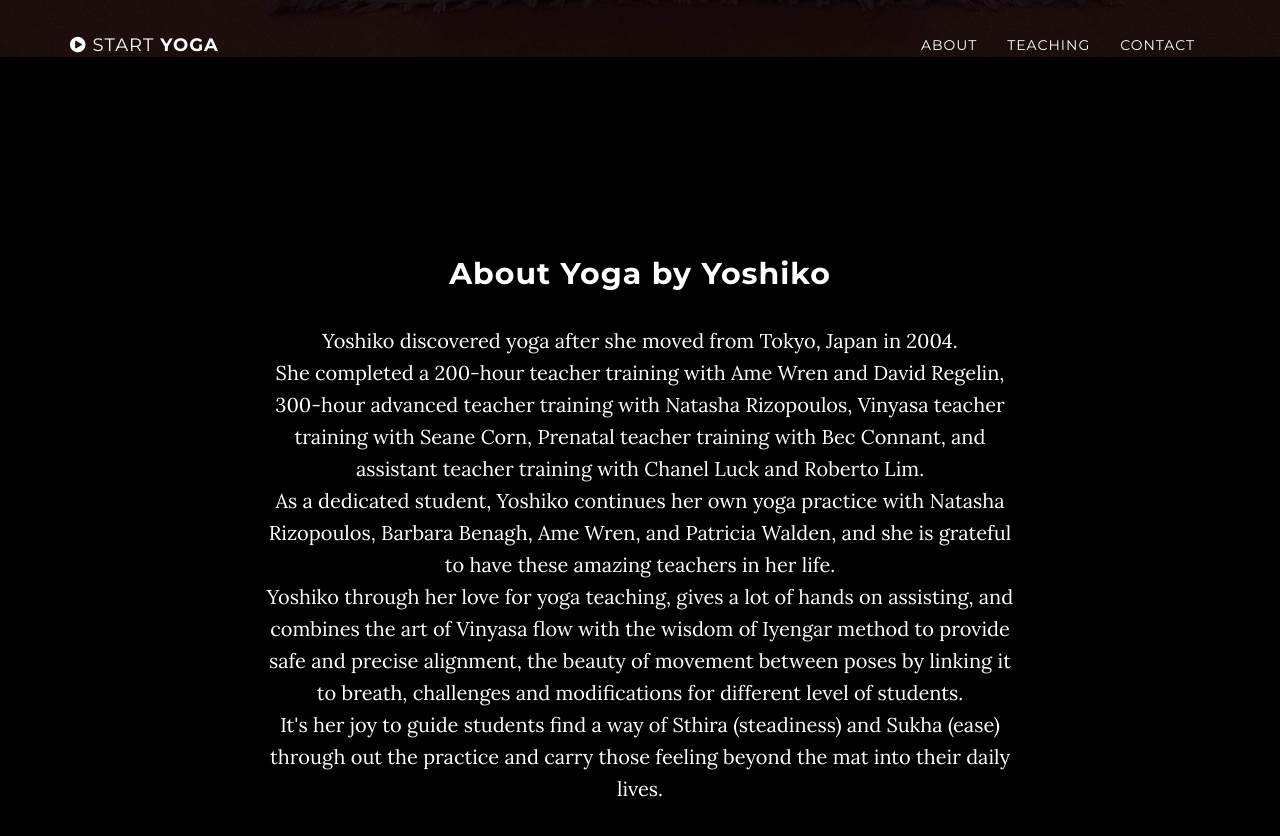
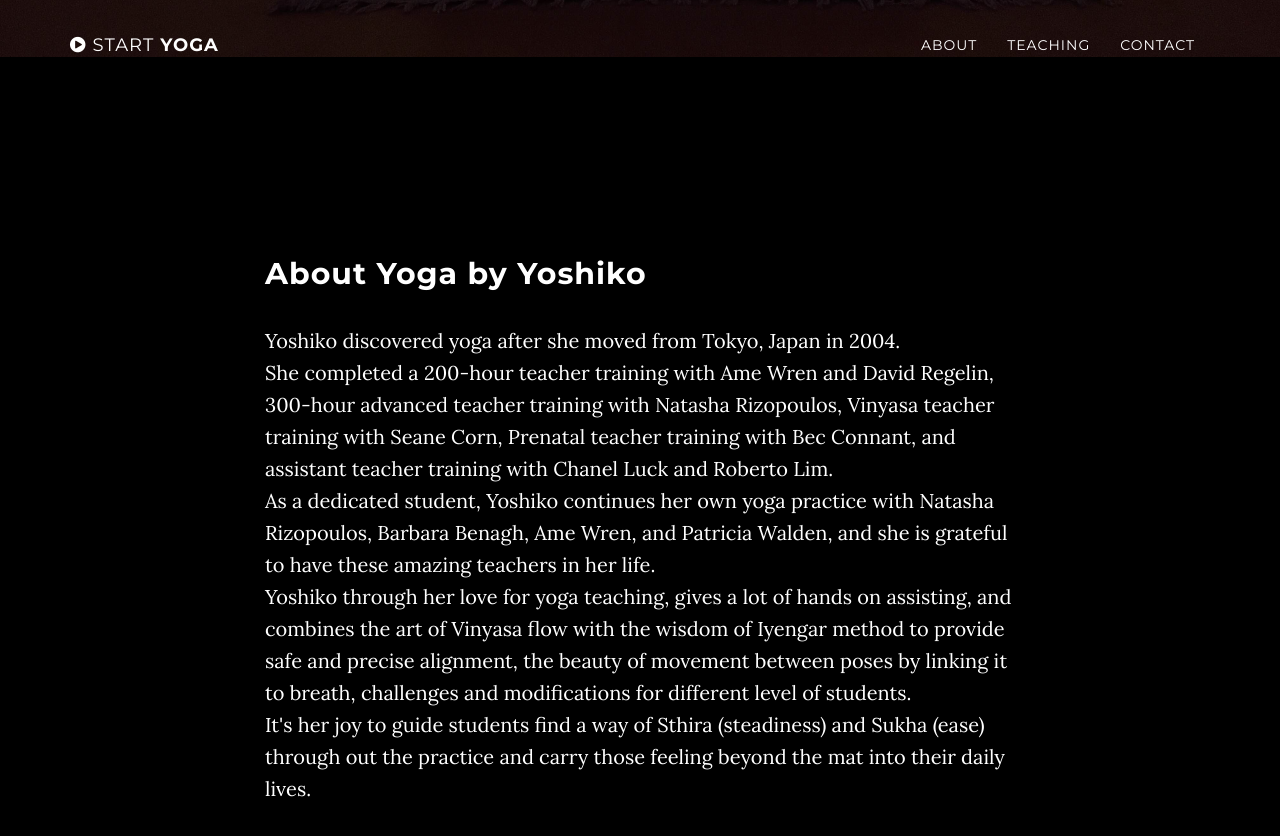
Before and after one commit to yokkos/yokkos.github.io, a Jekyll site: the page built from index.html, in a window 1280 px wide and 900 px high, scrolled down 843 px. Shown: the top 836 px of the window. Built offline with Jekyll 4.4.1, drawn with Linux system fonts in a browser that asks for light colours; nearby versions of some CDN libraries; library files that are not in the unit come from our copies.

Commit message:
Update about.html

```diff
--- a/_includes/about.html
+++ b/_includes/about.html
@@ -1,7 +1,7 @@
     <!-- About Section -->
     <section id="about" class="container content-section text-center">
         <div class="row">
-            <div align="center" class="col-lg-8 col-lg-offset-2">
+            <div align="left" class="col-lg-8 col-lg-offset-2">
                 <h2>About Yoga by Yoshiko</h2>
                 <p> Yoshiko discovered yoga after she moved from Tokyo, Japan in 2004.</br>
                     She completed a 200-hour teacher training with Ame Wren and David Regelin,
```
